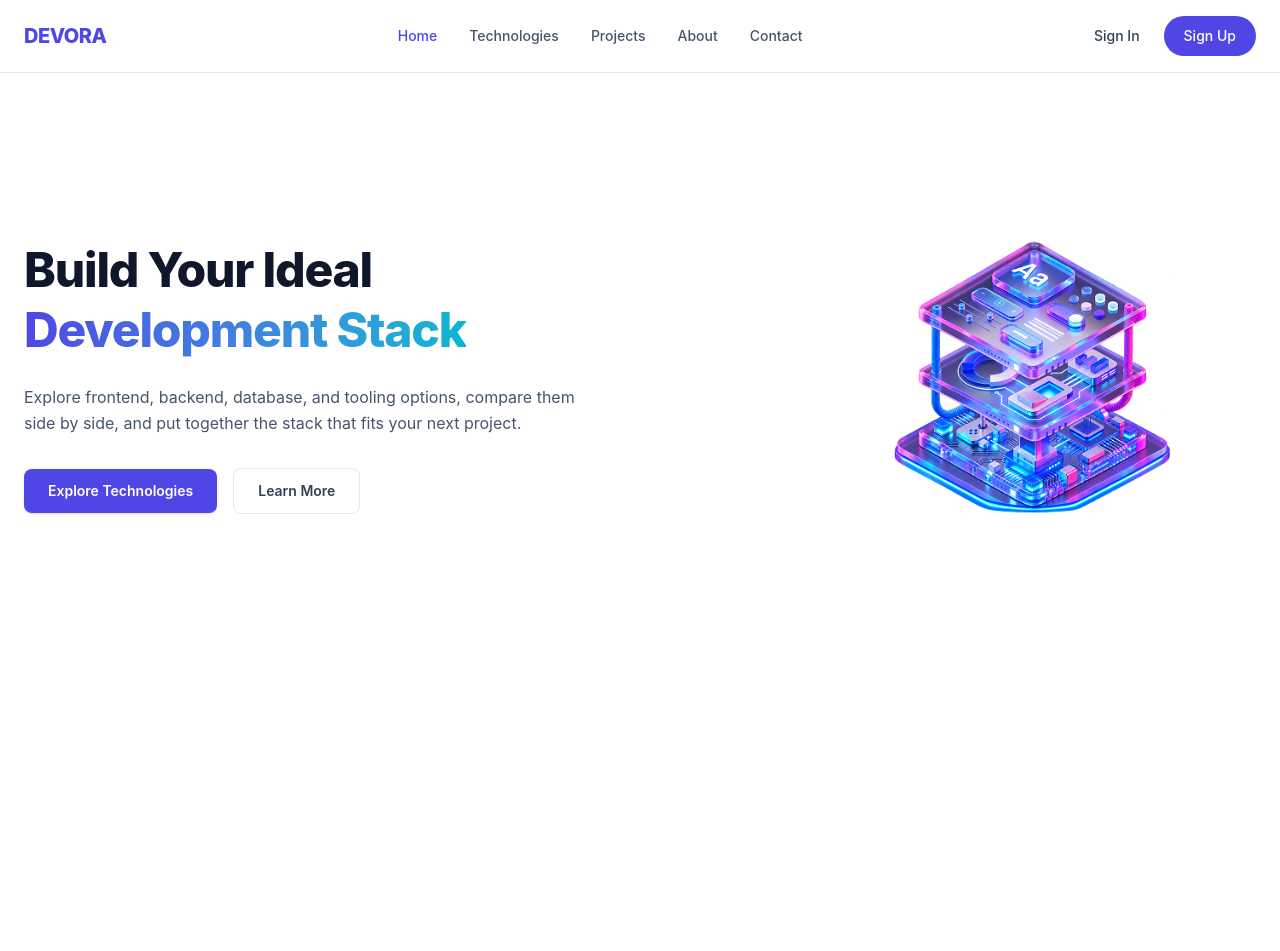
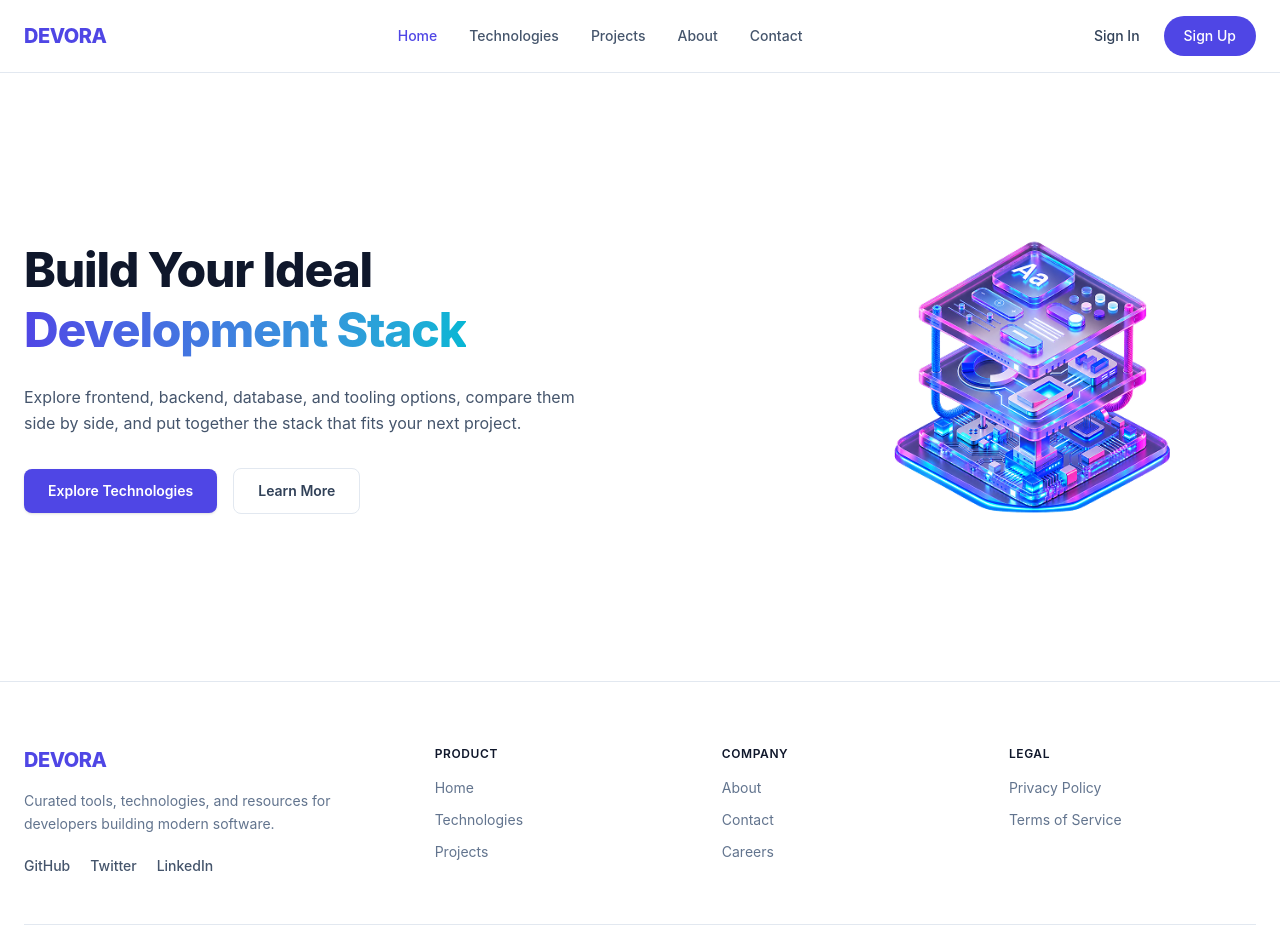
Before and after one commit to rafayelparvez/B14-A05-React, a React (Vite) app: page / in a window 1280 px wide. Shown: the top 951 px of the page. Before the commit the page ends 800 px from the top, so only its background shows below. Built offline with nearby package versions, Linux system fonts and the light colour scheme.

Commit message:
Footer Compeleted

```diff
--- a/src/App.tsx
+++ b/src/App.tsx
@@ -1,4 +1,5 @@
 import Banner from "./components/Banner";
+import Footer from "./components/Footer";
 import Nav from "./components/Nav";
 
 
@@ -7,6 +8,7 @@ function App() {
     <>
       <Nav />
       <Banner/>
+      <Footer/>
     </>
   );
 }
--- /dev/null
+++ b/src/components/Footer.tsx
@@ -0,0 +1,132 @@
+export default function Footer() {
+  return (
+    <footer className="border-t border-slate-200 bg-white">
+      <div className="mx-auto max-w-7xl px-6 py-16">
+        <div className="grid grid-cols-1 gap-10 md:grid-cols-[1.5fr_1fr_1fr_1fr]">
+          {/* Brand */}
+          <div>
+            <div className="mb-4">
+              <a
+                href="#"
+                className="text-xl font-extrabold tracking-tight text-[#4F46E5]"
+              >
+                DEVORA
+              </a>
+            </div>
+
+            <p className="mb-5 max-w-xs text-sm leading-relaxed text-slate-500">
+              Curated tools, technologies, and resources for developers building
+              modern software.
+            </p>
+
+            <div className="flex items-center gap-5 text-sm font-medium text-slate-600">
+              <a href="#" className="transition-colors hover:text-[#4F46E5]">
+                GitHub
+              </a>
+
+              <a href="#" className="transition-colors hover:text-[#4F46E5]">
+                Twitter
+              </a>
+
+              <a href="#" className="transition-colors hover:text-[#4F46E5]">
+                LinkedIn
+              </a>
+            </div>
+          </div>
+
+          {/* Product */}
+          <div>
+            <h3 className="mb-4 text-xs font-semibold tracking-wider text-slate-900">
+              PRODUCT
+            </h3>
+
+            <ul className="flex flex-col gap-3 text-sm text-slate-500">
+              <li>
+                <a href="#" className="transition-colors hover:text-[#4F46E5]">
+                  Home
+                </a>
+              </li>
+
+              <li>
+                <a href="#" className="transition-colors hover:text-[#4F46E5]">
+                  Technologies
+                </a>
+              </li>
+
+              <li>
+                <a href="#" className="transition-colors hover:text-[#4F46E5]">
+                  Projects
+                </a>
+              </li>
+            </ul>
+          </div>
+
+          {/* Company */}
+          <div>
+            <h3 className="mb-4 text-xs font-semibold tracking-wider text-slate-900">
+              COMPANY
+            </h3>
+
+            <ul className="flex flex-col gap-3 text-sm text-slate-500">
+              <li>
+                <a href="#" className="transition-colors hover:text-[#4F46E5]">
+                  About
+                </a>
+              </li>
+
+              <li>
+                <a href="#" className="transition-colors hover:text-[#4F46E5]">
+                  Contact
+                </a>
+              </li>
+
+              <li>
+                <a href="#" className="transition-colors hover:text-[#4F46E5]">
+                  Careers
+                </a>
+              </li>
+            </ul>
+          </div>
+
+          {/* Legal */}
+          <div>
+            <h3 className="mb-4 text-xs font-semibold tracking-wider text-slate-900">
+              LEGAL
+            </h3>
+
+            <ul className="flex flex-col gap-3 text-sm text-slate-500">
+              <li>
+                <a href="#" className="transition-colors hover:text-[#4F46E5]">
+                  Privacy Policy
+                </a>
+              </li>
+
+              <li>
+                <a href="#" className="transition-colors hover:text-[#4F46E5]">
+                  Terms of Service
+                </a>
+              </li>
+            </ul>
+          </div>
+        </div>
+
+        {/* Bottom */}
+        <div className="mt-12 flex flex-col items-center justify-between gap-3 border-t border-slate-200 pt-6 sm:flex-row">
+          <p className="text-sm text-slate-400">
+            © 2026 Parvez M. All rights reserved.
+          </p>
+
+          <div className="flex items-center gap-5 text-sm text-slate-400">
+            <a href="#" className="transition-colors hover:text-[#4F46E5]">
+              Privacy
+            </a>
+
+            <a href="#" className="transition-colors hover:text-[#4F46E5]">
+              Terms
+            </a>
+          </div>
+        </div>
+      </div>
+    </footer>
+  );
+}
```
